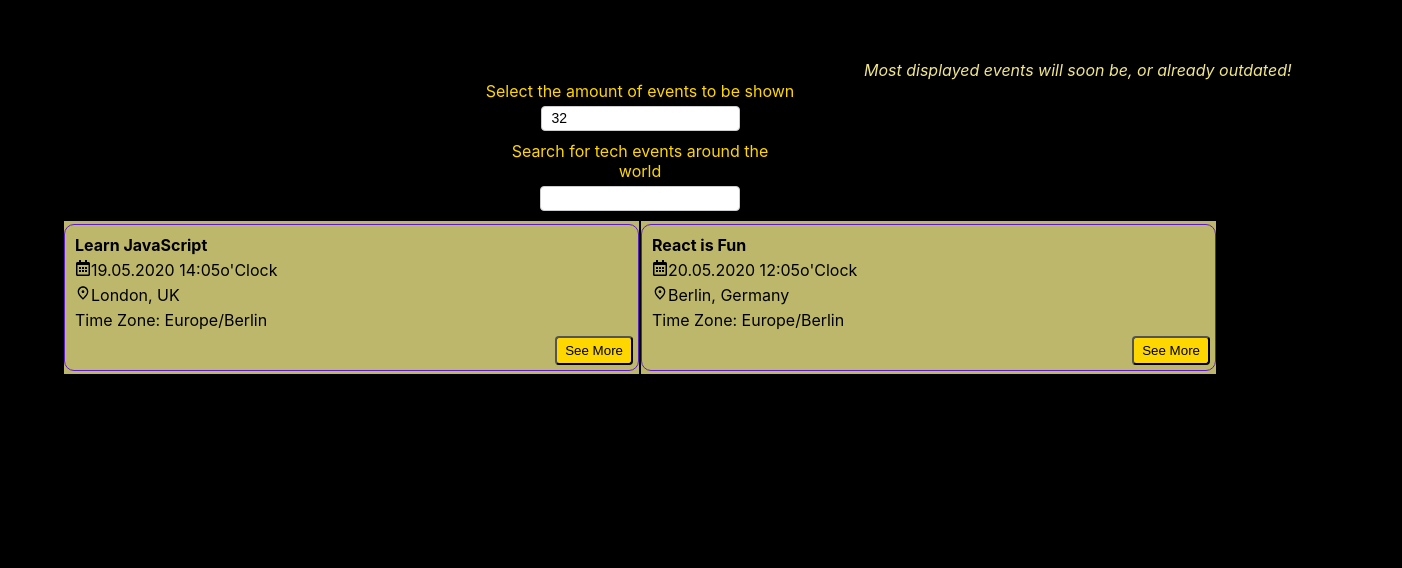
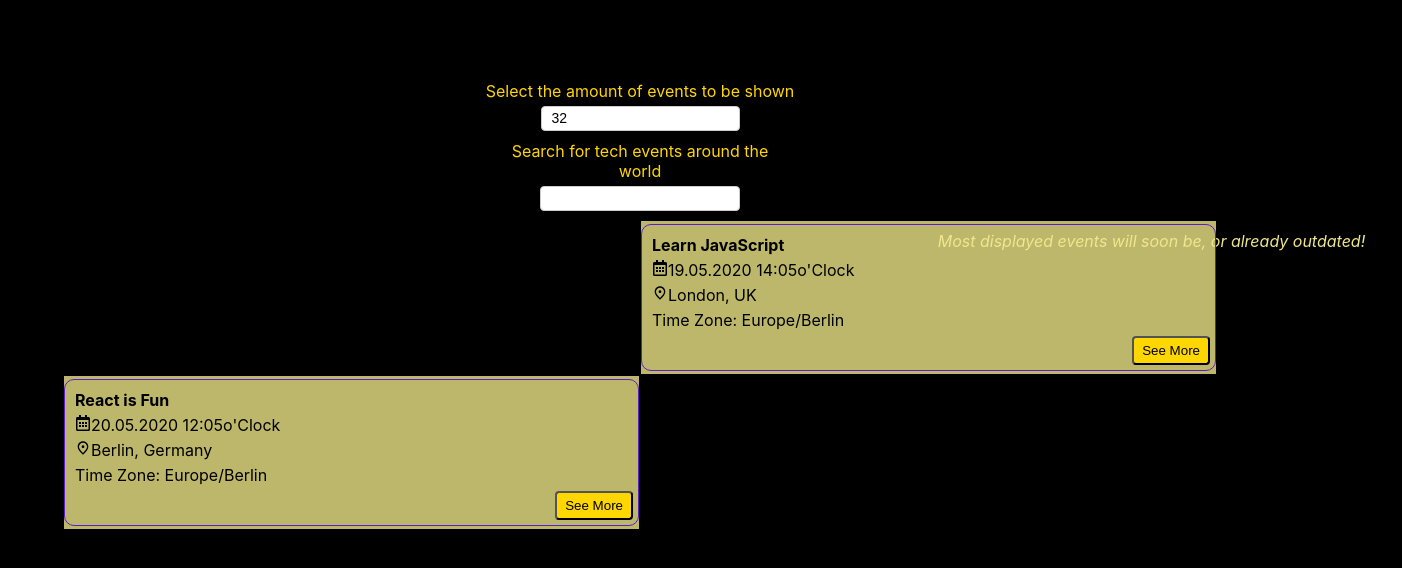
Before and after one commit to Udokailodigwe/meet, a React (Create React App) app: page / in a window 1280 px wide. Shown: the top 568 px of the page, 1402 px wide, since content can reach past the window. Built offline with nearby package versions, Linux system fonts and the light colour scheme; what atatus-spa would draw is missing.

Commit message:
Styled component with css and bootstrap

```diff
--- a/src/css/Eventlist.css
+++ b/src/css/Eventlist.css
@@ -4,7 +4,7 @@
   }
 
   .warning_text{
-  position: fixed;
+
   top: 50px;
   font-size: 16px;
   font-style: italic;
@@ -17,7 +17,7 @@
 
 
   .warning_text{
-    animation: text_movement infinite 30s alternate-reverse;
+    animation: text_movement infinite 20s alternate-reverse;
   }
 
   @keyframes text_movement {
```
